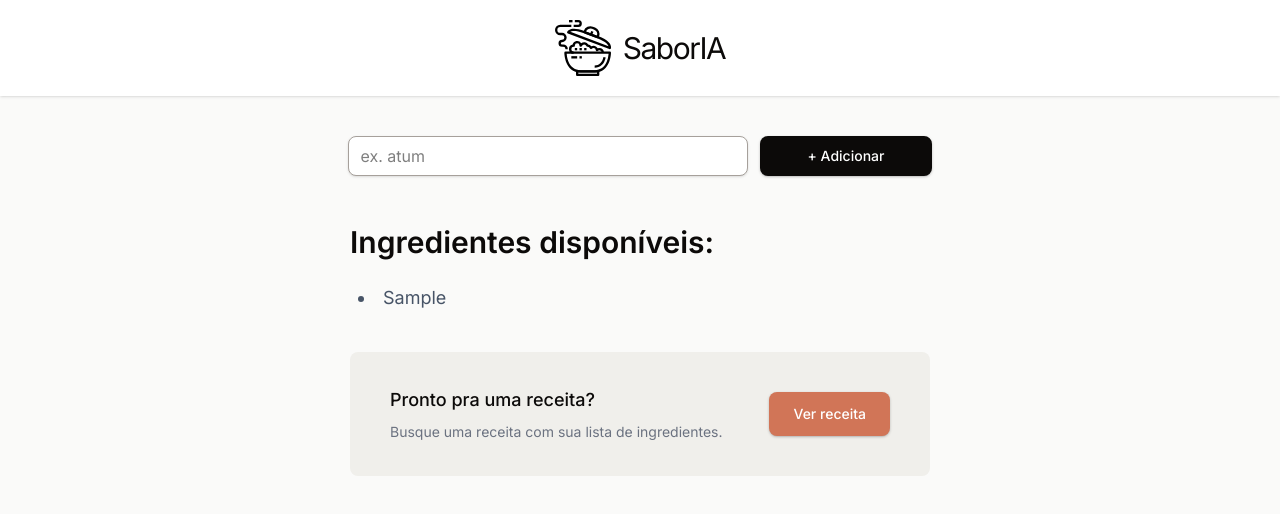
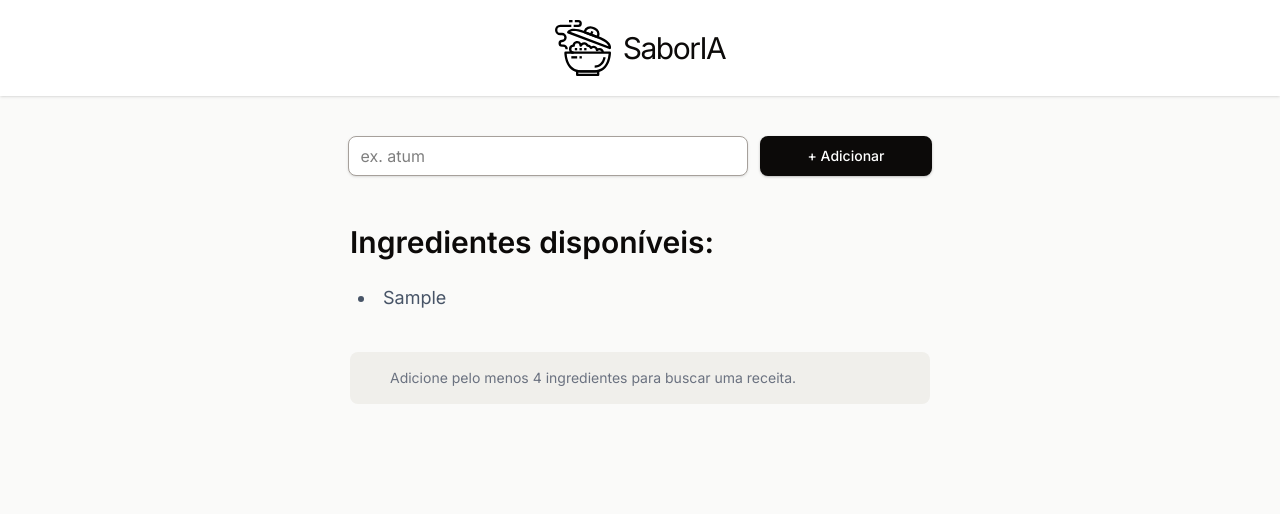
Before and after one commit to diegocarmn/chef-gpt, a Next.js app: page / in a window 1280 px wide. Both pictures are taken after typing "Sample" into the empty fields and a click on the button "+ Adicionar". Shown: the top 514 px of the page. Built offline with nearby package versions, Linux system fonts and the light colour scheme.

Commit message:
address minimum number of ingredients

```diff
--- a/app/components/Main.tsx
+++ b/app/components/Main.tsx
@@ -4,6 +4,7 @@ import React from "react";
 
 export default function Main() {
   const [ingredients, setIngredients] = React.useState<string[]>([]);
+  const minIngredients = 3;
 
   const ingredientList = ingredients.map((ingredient) => (
     <li
@@ -61,16 +62,16 @@ export default function Main() {
           </ul>
           <section className="bg-[#f0efeb] rounded-lg flex items-center justify-between mt-6">
             <div>
-              <h3 className="pl-10 text-lg font-medium text-stone-950">
+              {ingredients.length > minIngredients ? <h3 className="pl-10 pt-4 text-lg font-medium text-stone-950">
                 Pronto pra uma receita?
-              </h3>
-              <p className="pt-2 pl-10 font-normal text-sm text-[#6b7280]">
-                Busque uma receita com sua lista de ingredientes.
+              </h3> : null}
+              <p className="pl-10 py-4 font-normal text-sm text-[#6b7280]">
+                {ingredients.length > minIngredients ? "Busque uma receita com sua lista de ingredientes." : "Adicione pelo menos 4 ingredientes para buscar uma receita."}
               </p>
             </div>
-            <button className="bg-[#d17557] text-white text-sm font-medium py-3 px-6 rounded-lg flex items-center whitespace-nowrap m-10 hover:bg-amber-600 active:scale-95 transition-all duration-150 shadow-sm/20 hover:shadow-md/20">
+            {ingredients.length > minIngredients ? <button className="bg-[#d17557] text-white text-sm font-medium py-3 px-6 rounded-lg flex items-center whitespace-nowrap m-10 hover:bg-amber-600 active:scale-95 transition-all duration-150 shadow-sm/20 hover:shadow-md/20">
               Ver receita
-            </button>
+            </button> : null}
           </section>
         </section>
       )}
```
